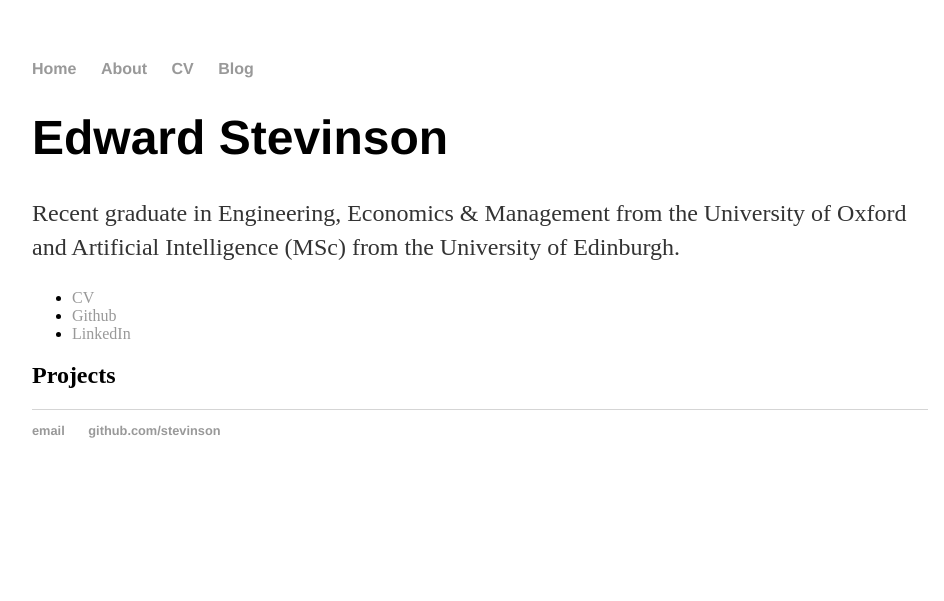
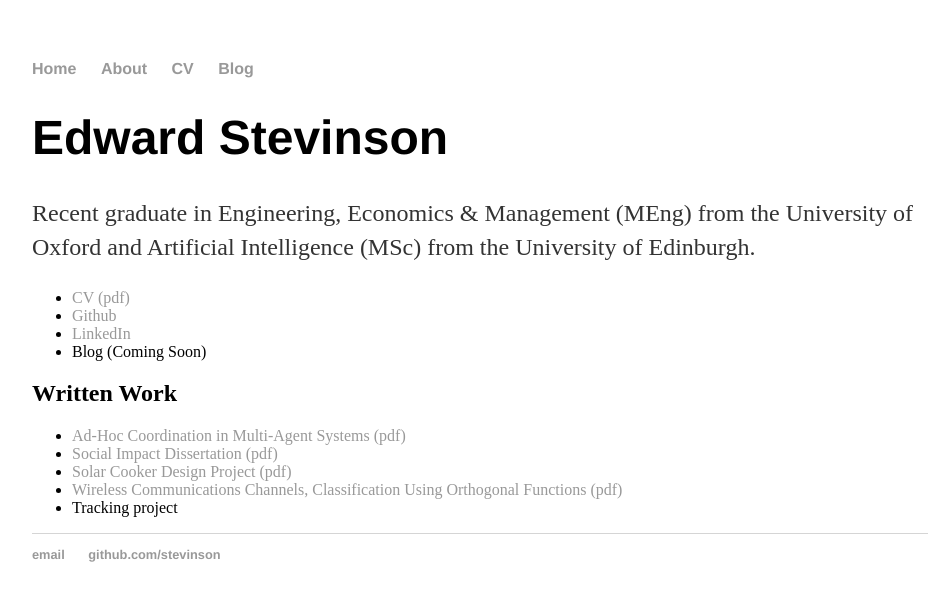
Before and after one commit to Stevinson/stevinson.github.io, a Jekyll site: the page built from index.md, in a window 1280 px wide. Shown: the top 601 px of the page, without its empty margins (160-1104 px from the left). Built offline with Jekyll 4.4.1, drawn with Linux system fonts in a browser that asks for light colours.

Commit message:
Update index.md

```diff
--- a/index.md
+++ b/index.md
@@ -5,13 +5,17 @@ title: Edward Stevinson
 
 # Edward Stevinson
 
-Recent graduate in Engineering, Economics & Management from the University of Oxford and Artificial Intelligence (MSc) from the University of Edinburgh.
+Recent graduate in Engineering, Economics & Management (MEng) from the University of Oxford and Artificial Intelligence (MSc) from the University of Edinburgh.
 
-* [CV](assets/stevinson_cv.pdf)
+* [CV (pdf)](assets/stevinson_cv.pdf)
 * [Github](https://www.github.com/stevinson)
 * [LinkedIn](https://uk.linkedin.com/in/edward-stevinson-971b98124)
+* Blog (Coming Soon)
 
+## Written Work
 
-
-
-## Projects
+* [Ad-Hoc Coordination in Multi-Agent Systems (pdf)](assets/adhoc_coord.pdf)
+* [Social Impact Dissertation (pdf)](assets/3space_report.pdf)
+* [Solar Cooker Design Project (pdf)](assets/)
+* [Wireless Communications Channels, Classification Using Orthogonal Functions (pdf)](assets/)
+* Tracking project
```
